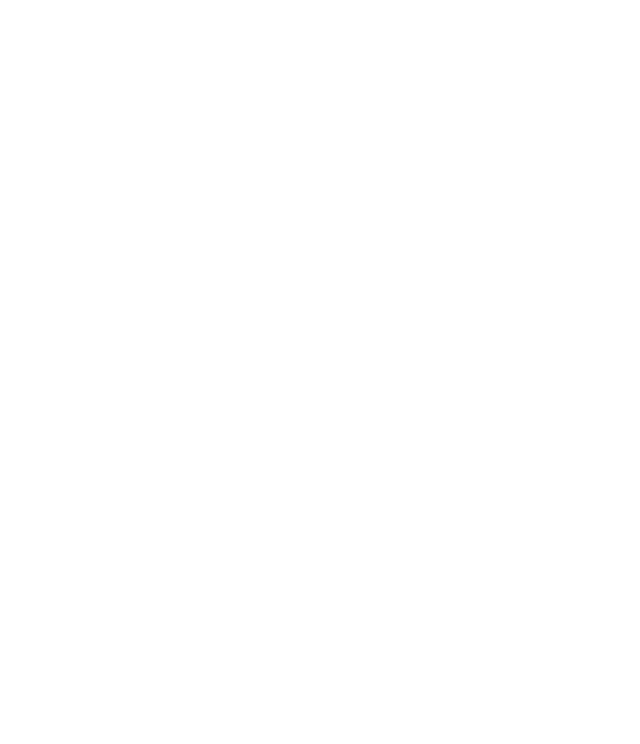
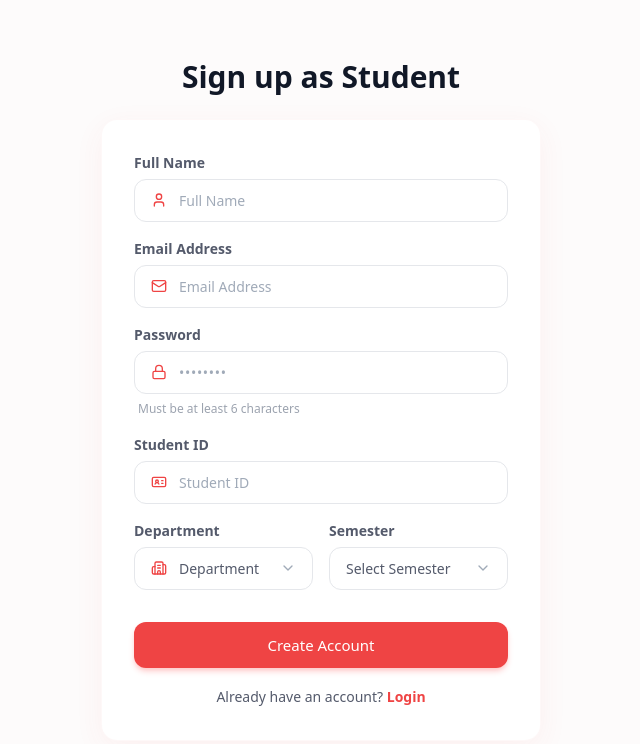
Before and after one commit to Ved-sketch/Online-Attendance-System, a React app in the folder Online-Attendance-System/frontend/: page /Student in a window 1280 px wide. Before the commit this address had no page. Shown: the top 744 px of the page, without its empty margins (319-959 px from the left). Built offline with nearby package versions, Linux system fonts and the light colour scheme; the HTML template or start-up script is replaced by a standard one.

Commit message:
Made the Teacher and Student Login Forms.

```diff
--- a/Online-Attendance-System/frontend/src/App.jsx
+++ b/Online-Attendance-System/frontend/src/App.jsx
@@ -2,6 +2,7 @@
 import { Routes, Route } from "react-router-dom";
 import { Toaster } from "react-hot-toast"
 import AdminLoginPage from "./Pages/AdminLoginForm";
+import SignupForm from "./Pages/SignupForm";
 
 const App = () => {
   return (
@@ -10,6 +11,8 @@
       <Routes>
         <Route path="/" element={<LoginPage />}></Route>
         <Route path="/Admin" element={<AdminLoginPage/>}></Route>
+        <Route path="/Teacher" element={<SignupForm userRole={"Teacher"} Identification={"Employee ID"} Task={"Subject"}/>}></Route>
+        <Route path="/Student" element={<SignupForm userRole={"Student"} Identification={"Student ID"} Task={"Semester"}/>}></Route>
       </Routes>
     </>
   );
--- /dev/null
+++ b/Online-Attendance-System/frontend/src/Pages/SignupForm.jsx
@@ -0,0 +1,150 @@
+import { User, Mail, Lock, IdCard, Building2, ChevronDown } from "lucide-react";
+
+const SignupForm = ({userRole,Identification,Task}) => {
+    return (
+        <div className="flex flex-col items-center justify-center min-h-screen bg-[#fdfbfb] p-4">
+            <h1 className="text-2xl sm:text-3xl font-bold text-gray-900 mb-6 text-center">
+                Sign up as {userRole}
+            </h1>
+
+            <div className="w-full max-w-[440px] bg-white border border-red-50/50 shadow-[0_8px_30px_rgb(239,68,68,0.06)] rounded-2xl p-6 sm:p-8">
+                <form className="space-y-4">
+
+                    {/* Full Name */}
+                    <div>
+                        <label className="block text-[14px] font-semibold text-[#545a6b] mb-1.5">
+                            Full Name
+                        </label>
+                        <div className="flex items-center px-4 py-2.5 border border-gray-200 rounded-xl focus-within:border-red-400 focus-within:ring-1 focus-within:ring-red-400 transition-all">
+                            <User className="w-4 h-4 text-[#ef4444] mr-3 shrink-0 stroke-[2]" />
+                            <input
+                                type="text"
+                                placeholder="Full Name"
+                                className="w-full bg-transparent outline-none text-[#545a6b] placeholder-[#a0aab8] text-[14px]"
+                            />
+                        </div>
+                    </div>
+
+                    {/* Email Address */}
+                    <div>
+                        <label className="block text-[14px] font-semibold text-[#545a6b] mb-1.5">
+                            Email Address
+                        </label>
+                        <div className="flex items-center px-4 py-2.5 border border-gray-200 rounded-xl focus-within:border-red-400 focus-within:ring-1 focus-within:ring-red-400 transition-all">
+                            <Mail className="w-4 h-4 text-[#ef4444] mr-3 shrink-0 stroke-[2]" />
+                            <input
+                                type="email"
+                                placeholder="Email Address"
+                                className="w-full bg-transparent outline-none text-[#545a6b] placeholder-[#a0aab8] text-[14px]"
+                            />
+                        </div>
+                    </div>
+
+                    {/* Password */}
+                    <div>
+                        <label className="block text-[14px] font-semibold text-[#545a6b] mb-1.5">
+                            Password
+                        </label>
+                        <div className="flex items-center px-4 py-2.5 border border-gray-200 rounded-xl focus-within:border-red-400 focus-within:ring-1 focus-within:ring-red-400 transition-all">
+                            <Lock className="w-4 h-4 text-[#ef4444] mr-3 shrink-0 stroke-[2]" />
+                            <input
+                                type="password"
+                                placeholder="••••••••"
+                                className="w-full bg-transparent outline-none text-[#545a6b] tracking-wider placeholder-[#a0aab8] text-[14px]"
+                            />
+                        </div>
+                        <p className="text-[12px] text-[#9ca3af] mt-1.5 font-medium px-1">
+                            Must be at least 6 characters
+                        </p>
+                    </div>
+
+                    {/* Identification (Employee ID / Roll No) */}
+                    <div>
+                        <label className="block text-[14px] font-semibold text-[#545a6b] mb-1.5">
+                            {Identification}
+                        </label>
+                        <div className="flex items-center px-4 py-2.5 border border-gray-200 rounded-xl focus-within:border-red-400 focus-within:ring-1 focus-within:ring-red-400 transition-all">
+                            <IdCard className="w-4 h-4 text-[#ef4444] mr-3 shrink-0 stroke-[2]" />
+                            <input
+                                type="text"
+                                placeholder={Identification}
+                                className="w-full bg-transparent outline-none text-[#545a6b] placeholder-[#a0aab8] text-[14px]"
+                            />
+                        </div>
+                    </div>
+
+                    {/* Department and Subject/Semester Row */}
+                    <div className="grid grid-cols-2 gap-4">
+                        {/* Department */}
+                        <div>
+                            <label className="block text-[14px] font-semibold text-[#545a6b] mb-1.5">
+                                Department
+                            </label>
+                            <div className="relative flex items-center border border-gray-200 rounded-xl focus-within:border-red-400 focus-within:ring-1 focus-within:ring-red-400 transition-all bg-white">
+                                <span className="absolute left-4 z-10">
+                                    <Building2 className="w-4 h-4 text-[#ef4444] shrink-0 stroke-[2]" />
+                                </span>
+                                <select
+                                    className="w-full appearance-none bg-transparent outline-none text-[#545a6b] text-[14px] pl-11 pr-10 py-2.5 cursor-pointer"
+                                    defaultValue=""
+                                >
+                                    <option value="" disabled hidden>Department</option>
+                                    <option value="CS">Computer Science</option>
+                                    <option value="IT">Information Technology</option>
+                                    <option value="ECE">Electronics</option>
+                                </select>
+                                <span className="absolute right-4 pointer-events-none text-[#a0aab8]">
+                                    <ChevronDown className="w-4 h-4 stroke-[2]" />
+                                </span>
+                            </div>
+                        </div>
+
+                        {/* Subject / Semester */}
+                        <div>
+                            <label className="block text-[14px] font-semibold text-[#545a6b] mb-1.5">
+                                {Task}
+                            </label>
+                            <div className="relative flex items-center border border-gray-200 rounded-xl focus-within:border-red-400 focus-within:ring-1 focus-within:ring-red-400 transition-all bg-white">
+                                <select
+                                    className="w-full appearance-none bg-transparent outline-none text-[#545a6b] text-[14px] pl-4 pr-10 py-2.5 cursor-pointer"
+                                    defaultValue=""
+                                >
+                                    <option value="" disabled hidden>Select {Task}</option>
+                                    <option value="S1">Programming</option>
+                                    <option value="S2">Networking</option>
+                                    <option value="S3">Database</option>
+                                </select>
+                                <span className="absolute right-4 pointer-events-none text-[#a0aab8]">
+                                    <ChevronDown className="w-4 h-4 stroke-[2]" />
+                                </span>
+                            </div>
+                        </div>
+                    </div>
+
+                    {/* Submit Button */}
+                    <div className="pt-4">
+                        <button
+                            type="button"
+                            className="w-full bg-[#ef4444] hover:bg-[#e63e3e] text-white font-medium py-3 rounded-xl transition-all shadow-md shadow-red-200 text-[15px]"
+                        >
+                            Create Account
+                        </button>
+                    </div>
+
+                    {/* Bottom Redirect */}
+                    <div className="mt-6 text-center">
+                        <span className="text-[14px] text-[#545a6b] font-medium">
+                            Already have an account?{' '}
+                        </span>
+                        <a href="/login" className="text-[14px] text-[#ef4444] hover:text-[#d73d3d] font-semibold transition-colors">
+                            Login
+                        </a>
+                    </div>
+
+                </form>
+            </div>
+        </div>
+    )
+}
+
+export default SignupForm;
```
